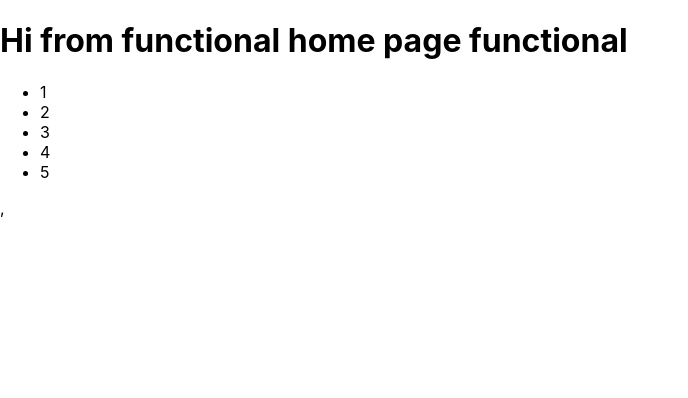
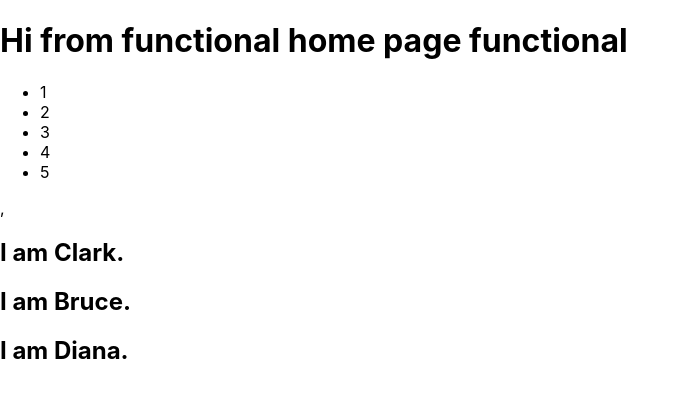
Before and after one commit to ajittupe2548/react-practice, a React (Create React App) app: page / in a window 1280 px wide. Shown: the top 398 px of the page, without its empty margins (0-688 px from the left). Built offline with nearby package versions, Linux system fonts and the light colour scheme.

Commit message:
Added : Lists and Keys info

```diff
--- a/src/App.js
+++ b/src/App.js
@@ -6,6 +6,7 @@ function App() {
   return (
     <div className="App">
       <FHome/>
+      <CHome/>
     </div>
   );
 }
--- a/src/Components/CHome.js
+++ b/src/Components/CHome.js
@@ -1,11 +1,33 @@
 import React, { Component } from 'react'
+
+// Keys - Keys help React identify which items have changed, are added, or are removed.
+// The best way to pick a key is to use a string that uniquely identifies a list item among its siblings.
+
+// Keys Must Only Be Unique Among Siblings - Keys used within arrays should be unique among their siblings.
+
+// Index as key anti pattern - https://codepen.io/gopinav/pen/gQpepq
+
+// Use index as key only when -
+// 1) The items in your list do not have a unique Id.
+// 2) The list is a static list and will not change.
+// 3) The list will never be reordered or filtered.
+
+function Person({name}) {
+    return (
+        <>
+            <h2>I am {name}.</h2>
+        </>
+    )
+}
 
 class CHome extends Component {
     render() {
+        const persons = ["Clark", "Bruce", "Diana"];
+        const personList = persons.map((name, index) => <Person name={name} key={index} />)
         return (
-            <div>
-                <h1 className="heading">Hi from home page class</h1>
-            </div>
+            <>
+                {personList}
+            </>
         )
     }
 }
--- a/src/Components/FHome.js
+++ b/src/Components/FHome.js
@@ -1,4 +1,7 @@
 import React from 'react'
+
+// Lists and Keys
+// Rendering Multiple Components - You can build collections of elements and include them in JSX using curly braces {}
 
 function ListItem(props) {
     // Correct! There is no need to specify the key here:
```
